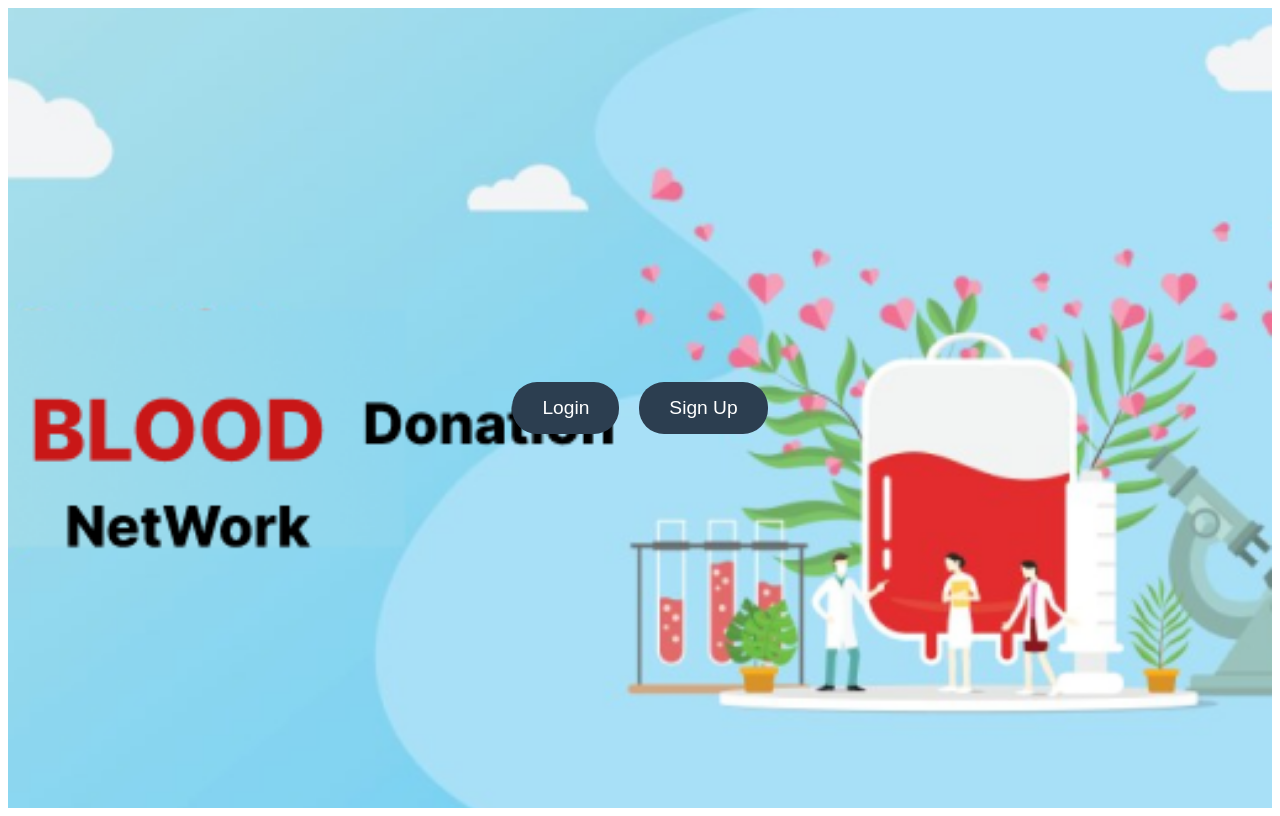
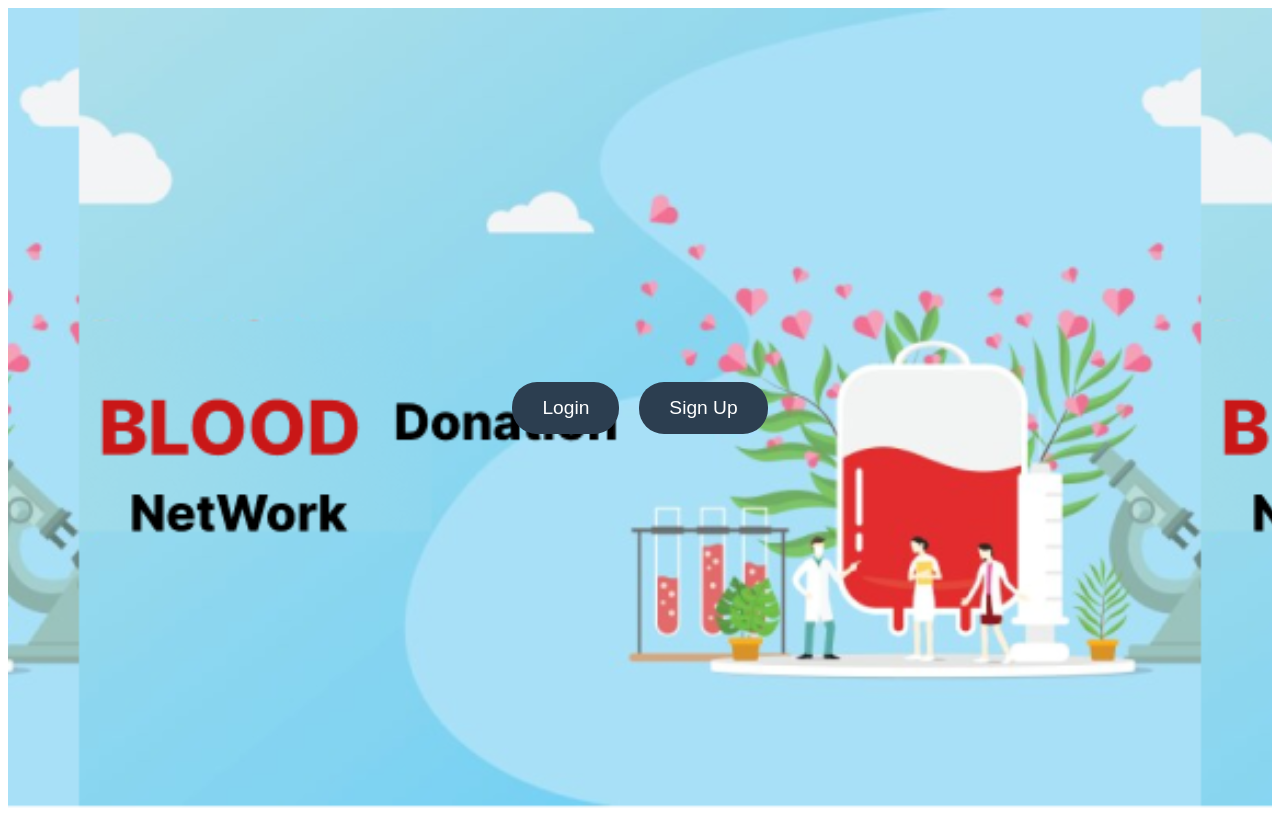
Before and after one commit to sshreya007/BloodDonationNetwork-Frontend, a React (Create React App) app: page / in a window 1280 px wide. Built offline with nearby package versions, Linux system fonts and the light colour scheme.

Commit message:
fifth commit managing the background in welcome page

```diff
--- a/src/components/Welcome/Welcome.js
+++ b/src/components/Welcome/Welcome.js
@@ -11,7 +11,7 @@ const Welcome = () => {
     className={styles.container}
     style={{
       backgroundImage: `url(${process.env.PUBLIC_URL}/bg/welcome.png)`,
-      backgroundSize: 'cover',
+      backgroundSize: 'contain',
       backgroundPosition: 'center',
       height: '100vh',
     }}
```
